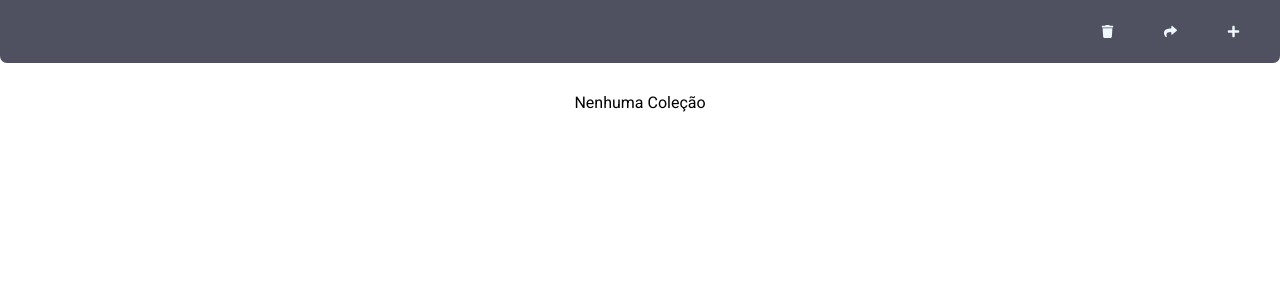
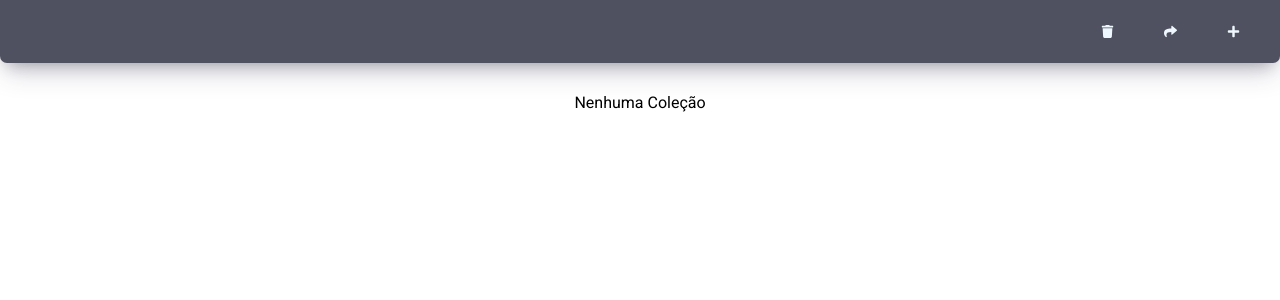
Before and after one commit to AndreVsc/CheckList, a React (Vite) app in the folder Sunf/: page / in a window 1280 px wide. Shown: the top 300 px of the page. Built offline with nearby package versions, Linux system fonts and the light colour scheme.

Commit message:
0.0.1.9v

```diff
--- a/Sunf/src/components/navbar/NavBar.css
+++ b/Sunf/src/components/navbar/NavBar.css
@@ -6,13 +6,15 @@
     max-width: 100vw;
     height: 60px;
     background-color: rgb(79, 81, 97);
+    box-shadow: 0px;
     border-radius: 0px 0px 7px 7px;
     padding: 0 30px; /* Ajuste conforme necessário */
-    transition: height 0.15s linear;
+    transition: height 0.15s linear, box-shadow 0.1s;
   }
 
   .Navbar-container:hover {
     height: 63px;
+    box-shadow: rgba(50, 50, 93, 0.25) 0px 13px 27px -5px, rgba(0, 0, 0, 0.3) 0px 8px 16px -8px;
   }
 
   .Navbar-ul {
@@ -22,6 +24,7 @@
     margin: 0;
     padding: 0;
     gap: 30px;
+
   }
 
   .circle-button {
```
